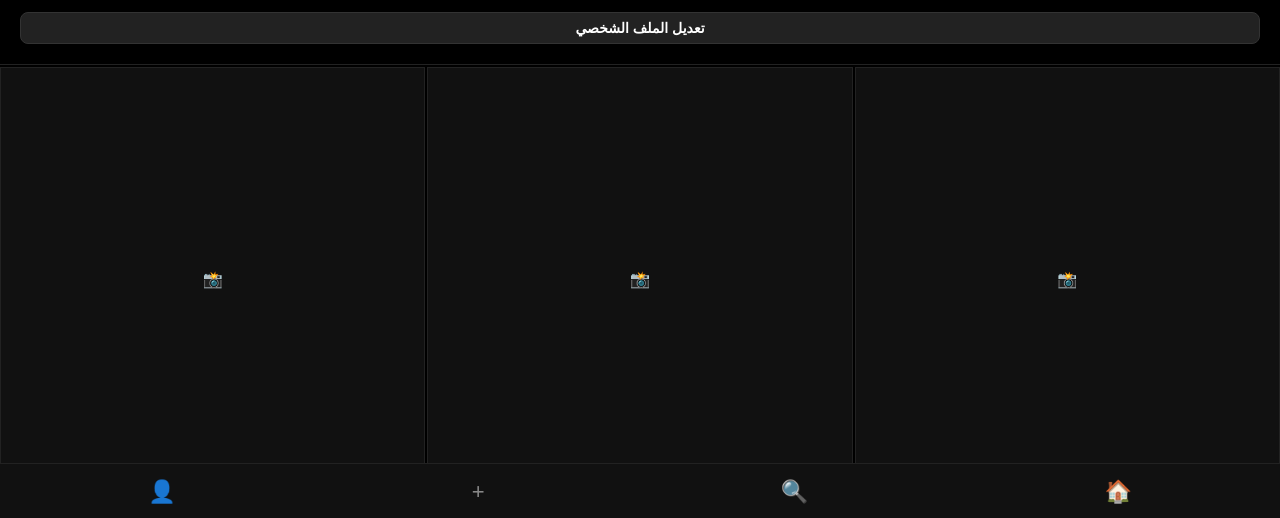
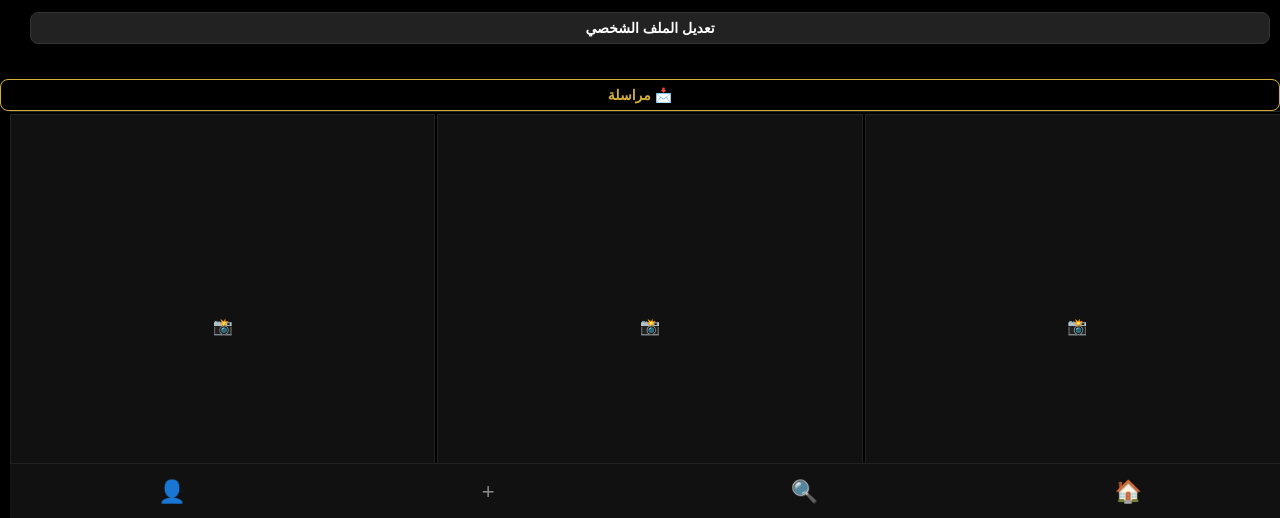
Before and after one commit to GAFFAapp/GAFFA, a plain HTML site: page profile.html in a window 1280 px wide. Shown: the part 280-798 px from the top of the page. Drawn offline with Linux system fonts and the light colour scheme.

Commit message:
إضافة زر المراسلة بجانب زر التعديل

```diff
--- a/profile.html
+++ b/profile.html
@@ -152,6 +152,11 @@
         <div style="font-size: 14px; color: #ddd;">Developer of GAFFA App ✨</div>
 <button class="edit-profile-btn" style="margin-top: 15px;" onclick="openModal()">تعديل الملف الشخصي</button>
     </div>
+<a href="messages.html" style="text-decoration: none;">
+    <button class="edit-profile-btn" style="margin-top: 15px; margin-right: 10px; background-color: transparent; border: 1px solid var(--gold); color: var(--gold);">
+        📩 مراسلة
+    </button>
+</a>
 
     <div class="photo-grid">
         <div class="grid-item">📸</div>
```
